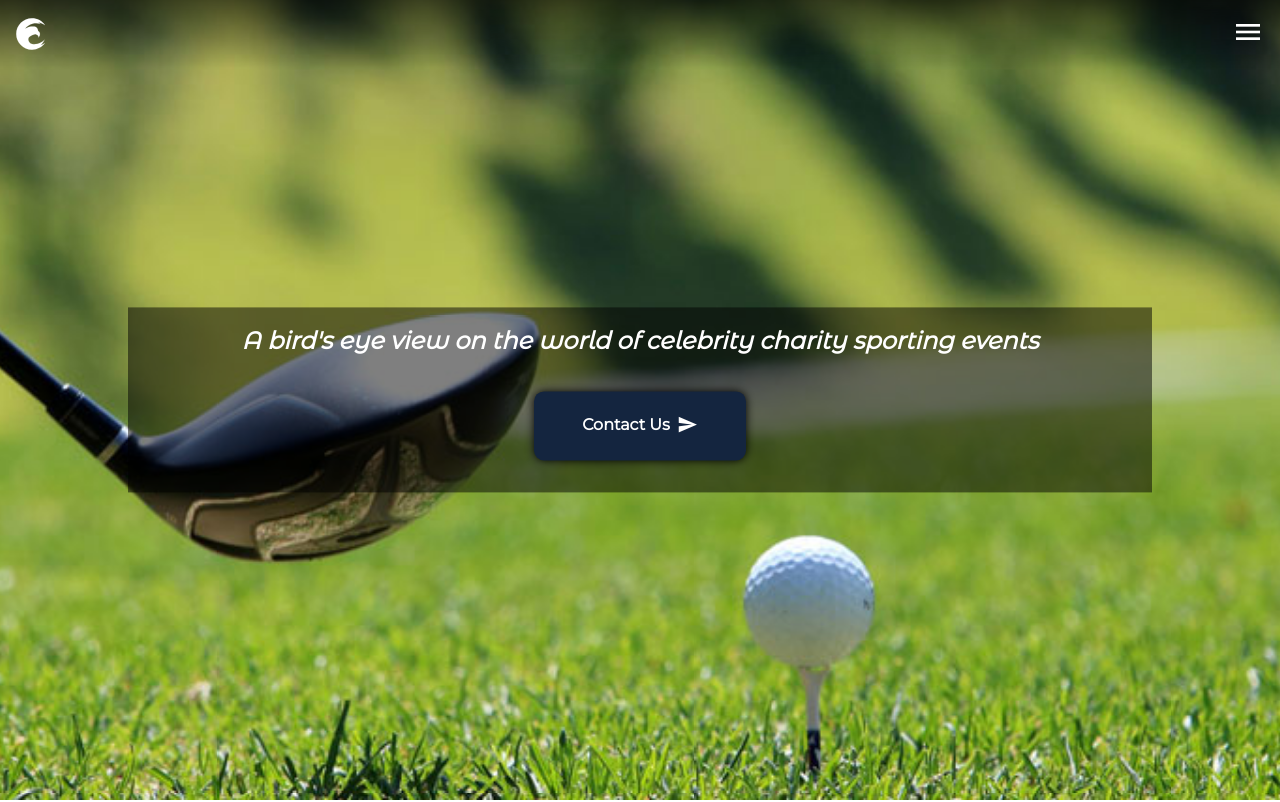
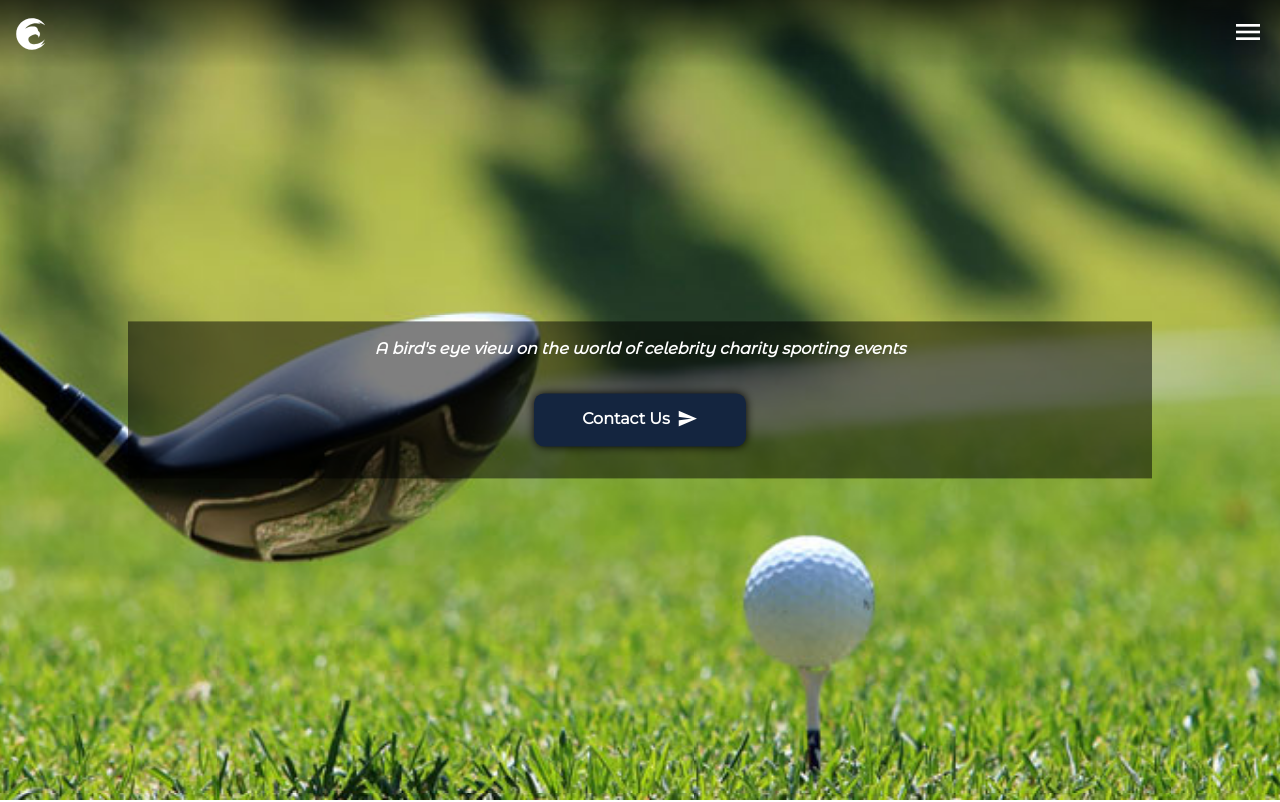
Before and after one commit to annaszalkiewicz/eaglegolfgroup, a React (Create React App) app: page / in a window 1280 px wide. Shown: the top 802 px of the page. Built offline with nearby package versions, Linux system fonts and the light colour scheme.

Commit message:
Fix design for landscape small mobiles

```diff
--- /dev/null
+++ b/src/css/_responsive.scss
@@ -0,0 +1,10 @@
+@media screen and (min-width: 480px) and (orientation: landscape) {
+  .hero-text {
+    h2 {
+      font-size: 1em;
+    }
+    .btn-primary {
+      padding: 1em 3em;
+    }
+  }
+}
--- a/src/index.js
+++ b/src/index.js
@@ -2,6 +2,7 @@ import React from "react";
 import ReactDOM from "react-dom";
 import { BrowserRouter } from "react-router-dom";
 import "./css/_index.scss";
+import "./css/_responsive.scss";
 import App from "./js/App";
 import * as serviceWorker from "./serviceWorker";
 
```
